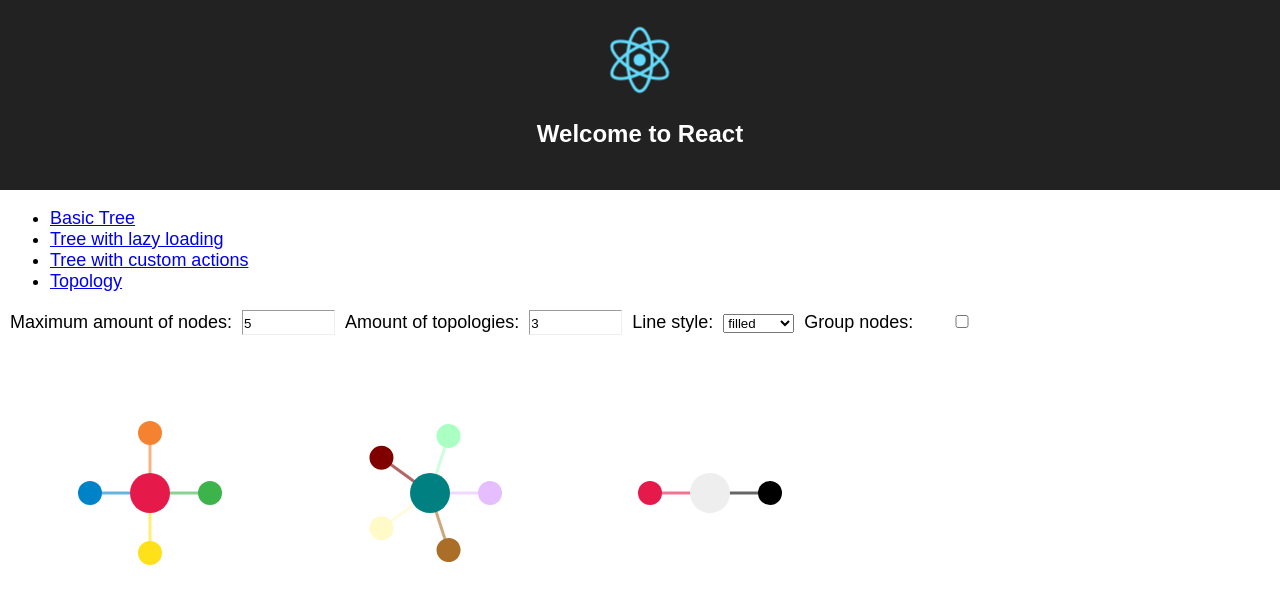
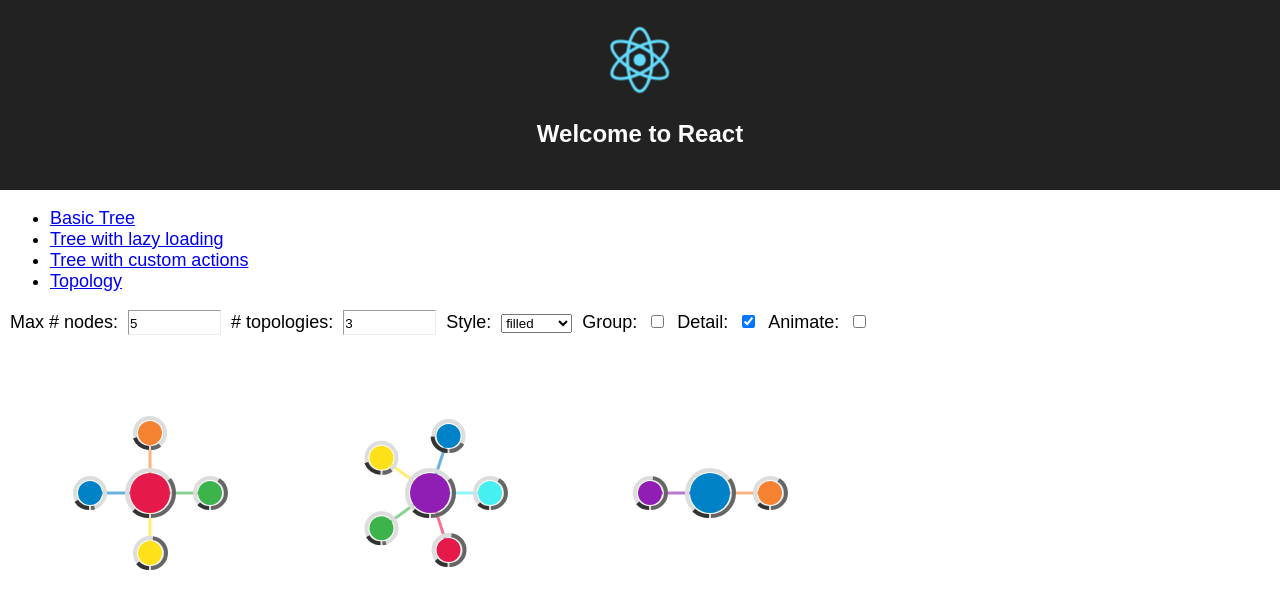
Before and after one commit to lorgan3/react-experiments, a React (Create React App) app: page /topology in a window 1280 px wide. Shown: the top 608 px of the page. Built offline with nearby package versions, Linux system fonts and the light colour scheme.

Commit message:
add detail circles and extremely statisfying animations

```diff
--- a/src/Topology/Topology.tsx
+++ b/src/Topology/Topology.tsx
@@ -162,6 +162,7 @@ export interface Props extends React.ClassAttributes<Topology> {
     topology: TopologyNode;
     x: number;
     y: number;
+    detailed?: boolean;
     groupFn?: (nodes: Array<TopologyNode>) => Array<Array<TopologyNode>>;
     style?: TopologyStyle;
 }
@@ -180,12 +181,26 @@ export default class Topology extends React.Component<Props, {}> {
         this.measurement = new RadialMeasurement(nextProps.topology, nextProps.groupFn === undefined);
     }
 
+    renderDetail(node: TopologyNode, radius: number) {
+        const circumference = 2 * Math.PI * radius;
+        return this.props.detailed === true ? (
+            <>
+                <circle cx={0} cy={0} r={radius} className="detail" />
+                <circle cx={0} cy={1} r={radius} strokeDasharray={`${node.leftDetail / 200 * circumference}, ${circumference}`} className="detail detail-left" />
+                <circle cx={0} cy={1} r={radius} strokeDasharray={`${node.rightDetail / 200 * circumference}, ${circumference}`} className="detail detail-right" />
+            </>
+        ) : undefined;
+    }
+
     renderNode(node: TopologyNode, rot: number, len: number, lineProps: { [key: string]: string }) {
         return (
             <g key={node.id} className="topology-spoke" style={{ transform: `rotate(${rot}deg)` }}>
                 <line {...lineProps} x1={0} y1={0} x2={len} y2={0.01} strokeWidth={3} />
-                <circle cx={len} cy={0} r={12} fill={node.color} />
-                {/* <text x={len - 10} y={0}>{node.id}</text> */}
+                <g style={{ transform: `translateX(${len}px) rotate(-${rot}deg)` }}>
+                    {this.renderDetail(node, 15)}
+                    <circle cx={0} cy={0} r={12} fill={node.color} />
+                    {/* <text>{node.id}</text> */}
+                </g>
             </g>
         );
     }
@@ -249,6 +264,7 @@ export default class Topology extends React.Component<Props, {}> {
         return (
             <g className="topology" style={{ transform: `translate(${this.props.x + this.measurement.size}px, ${this.props.y + this.measurement.size}px)` }}>
                 {...this.renderLayers(this.props.topology)}
+                {this.renderDetail(this.props.topology, 23)}
                 <circle className="center" cx={0} cy={0} r={20} fill={this.props.topology.color} />
             </g>
         );
--- a/src/Topology/TopologyArea.tsx
+++ b/src/Topology/TopologyArea.tsx
@@ -9,8 +9,11 @@ interface State extends React.ClassAttributes<TopologyArea> {
     amount: number;
     style: TopologyStyle;
     sort: boolean;
+    detail: boolean;
+    animate: boolean;
     width: number;
     nodes: Array<TopologyNode>;
+    [name: string]: any; // Probably not a good solution, but this allows me to reuse the onChange methods for multiple properties.
 }
 
 interface Props extends React.ClassAttributes<TopologyArea> {
@@ -18,10 +21,13 @@ interface Props extends React.ClassAttributes<TopologyArea> {
     amount?: number;
     style?: TopologyStyle;
     sort?: boolean;
+    animate?: boolean;
+    detail?: boolean;
 }
 
 export default class TopologyArea extends React.PureComponent<Props, State> {
     debouncedResize: () => void;
+    interval: number;
 
     constructor(props: Props) {
         super(props);
@@ -31,8 +37,10 @@ export default class TopologyArea extends React.PureComponent<Props, State> {
             amount: props.amount || 3,
             style: props.style || TopologyStyle.filled,
             sort: props.sort !== undefined ? props.sort : true,
+            animate: props.animate || false,
+            detail: props.detail !== undefined ? props.detail : true,
             width: window.innerWidth,
-            nodes: this.getNodes(props.maxSize || 5, props.amount || 3)
+            nodes: this.getNodes(props.maxSize || 5, props.amount || 3),
         };
 
         this.debouncedResize = debounce(
@@ -47,10 +55,12 @@ export default class TopologyArea extends React.PureComponent<Props, State> {
 
     componentDidMount() {
         window.addEventListener('resize', this.debouncedResize);
+        this.interval = window.setInterval(this.animate, 500);
     }
 
-    componentWillMount() {
+    componentWillUnmount() {
         window.removeEventListener('resize', this.debouncedResize);
+        window.clearInterval(this.interval);
     }
 
     getNodes(maxSize: number, amount: number) {
@@ -96,9 +106,15 @@ export default class TopologyArea extends React.PureComponent<Props, State> {
         });
     }
 
-    onSortChange = (e: React.ChangeEvent<HTMLInputElement>) => {
+    onChange = (e: React.ChangeEvent<HTMLInputElement>) => {
         this.setState({
-            sort: e.target.checked
+            [e.target.id]: e.target.checked
+        });
+    }
+
+    onAnimateChange = (e: React.ChangeEvent<HTMLInputElement>) => {
+        this.setState({
+            animate: e.target.checked
         });
     }
 
@@ -113,6 +129,46 @@ export default class TopologyArea extends React.PureComponent<Props, State> {
         });
 
         return Object.values(groups).sort((a, b) => a[0].color.localeCompare(b[0].color));
+    }
+
+    /**
+     * Add a random amount of nodes.
+     * Remove a random amount of nodes.
+     * Change the details for a random amount of nodes.
+     */
+    animate = () => {
+        if (this.state.animate === false) {
+            return;
+        }
+
+        let amount = Math.floor(Math.random() * this.state.maxSize * this.state.amount);
+        let nodes = [...this.state.nodes];
+        for (let i = 0; i < amount; i++) {
+            let action = Math.random() * 100;
+            let parentNode = nodes[Math.floor(Math.random() * nodes.length)];
+
+            if (action < 0.5) {
+                let id = nodes.length > 0 ? nodes[nodes.length - 1].id : 0;
+                nodes.push(new TopologyNode(id + 10001, undefined, []));
+            } else if (action < 1) {
+                nodes.splice(Math.floor(Math.random() * nodes.length), 1);
+            } else if (action < 6) {
+                parentNode.nodes!.splice(Math.floor(Math.random() * parentNode.nodes!.length), 1);
+            } else if (action < 30) {
+                let id = parentNode.nodes!.length > 0 ? parentNode.nodes![parentNode.nodes!.length - 1].id : parentNode.id;
+                parentNode.nodes!.push(new TopologyNode(id + 1, parentNode));
+            } else {
+                let node = parentNode.nodes![Math.floor(Math.random() * parentNode.nodes!.length)];
+                if (node !== undefined) {
+                    node.leftDetail = Math.max(0, Math.min(100, node.leftDetail + Math.random() * 100 - 50));
+                    node.rightDetail = Math.max(0, Math.min(100, node.rightDetail + Math.random() * 100 - 50));
+                }
+            }
+        }
+
+        this.setState({
+            nodes
+        });
     }
 
     render() {
@@ -131,7 +187,7 @@ export default class TopologyArea extends React.PureComponent<Props, State> {
 
             topologyProps.forEach(props => {
                 props.y += maxSize + y;
-                children.push(<Topology {...props} groupFn={this.state.sort ? this.groupFn : undefined} />);
+                children.push(<Topology detailed={this.state.detail} {...props} groupFn={this.state.sort ? this.groupFn : undefined} />);
             });
 
             if (measurement !== undefined) {
@@ -180,22 +236,32 @@ export default class TopologyArea extends React.PureComponent<Props, State> {
         return (
             <>
                 <dl className="ui">
-                    <dt><label htmlFor="maxSize">Maximum amount of nodes:</label></dt>
+                    <dt><label htmlFor="maxSize">Max # nodes:</label></dt>
                     <dd><DebouncedInput id="maxSize" type="number" debounce={200} onChange={this.onSizeChange} value={this.state.maxSize} /></dd>
 
-                    <dt><label htmlFor="amount">Amount of topologies:</label></dt>
+                    <dt><label htmlFor="amount"># topologies:</label></dt>
                     <dd><DebouncedInput id="amount" type="number" debounce={200} onChange={this.onAmountChange} value={this.state.amount} /></dd>
 
-                    <dt><label htmlFor="style">Line style:</label></dt>
+                    <dt><label htmlFor="style">Style:</label></dt>
                     <dd>
                         <select id="style" onChange={this.onStyleChange} value={TopologyStyle[this.state.style]}>
                             {Object.entries(TopologyStyle).map(([key, value]) => <option id={value} key={key}>{key}</option>)}
                         </select>
                     </dd>
 
-                    <dt><label htmlFor="sort">Group nodes:</label></dt>
+                    <dt><label htmlFor="sort">Group:</label></dt>
                     <dd>
-                        <input type="checkbox" id="sort" onChange={this.onSortChange} checked={this.state.sort} />
+                        <input type="checkbox" id="sort" onChange={this.onChange} checked={this.state.sort} />
+                    </dd>
+
+                    <dt><label htmlFor="detail">Detail:</label></dt>
+                    <dd>
+                        <input type="checkbox" id="detail" onChange={this.onChange} checked={this.state.detail} />
+                    </dd>
+
+                    <dt><label htmlFor="animate">Animate:</label></dt>
+                    <dd>
+                        <input type="checkbox" id="animate" onChange={this.onChange} checked={this.state.animate} />
                     </dd>
                 </dl>
 
--- a/src/css/Index.css
+++ b/src/css/Index.css
@@ -66,6 +66,6 @@ body {
     display: inline-block;
 }
 
-.ui input {
+.ui input:not([type="checkbox"]) {
     width: 70px;
 }
--- a/src/css/Topology.css
+++ b/src/css/Topology.css
@@ -1,4 +1,5 @@
 .topology-holder {
+    transition: width 0.4s ease-in, height 0.4s ease-in;
     display: block;
 }
 
@@ -9,3 +10,25 @@
 .topology .topology-spoke {
     transition: transform 0.4s;
 }
+
+.topology .detail {
+    transition: stroke-dasharray 0.4s;
+    stroke-width: 4px;
+    stroke: #ddd;
+    fill: transparent;
+}
+
+.topology .detail-left {
+    stroke: #333;
+    transform: rotate(90deg);
+}
+
+.topology .detail-right {
+    stroke: #666;
+    transform: rotate(90deg) scaleY(-1);
+}
+
+.topology text {
+    text-anchor: middle;
+    dominant-baseline: middle;
+}
--- a/src/data/TopologyNode.ts
+++ b/src/data/TopologyNode.ts
@@ -2,9 +2,13 @@ const colors = ['#e6194b', '#3cb44b', '#ffe119', '#0082c8', '#f58231', '#911eb4'
 
 class TopologyNode {
     color: string;
+    leftDetail: number;
+    rightDetail: number;
 
     constructor(public id: number, public parent?: TopologyNode, public nodes?: Array<TopologyNode>) {
-        this.color = colors[this.id % colors.length];
+        this.color = colors[this.id % 7];
+        this.leftDetail = (this.id * this.id + 23) % 100;
+        this.rightDetail = (this.id * 12.569 + 70) % 100;
     }
 }
 
```
